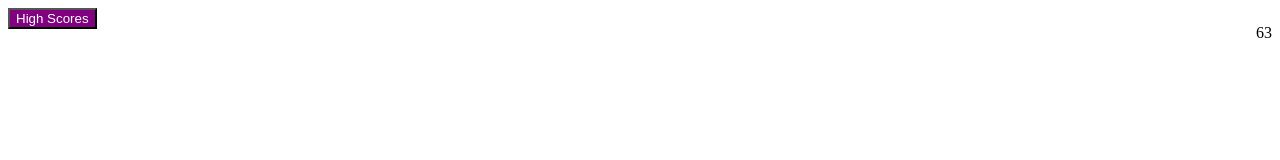
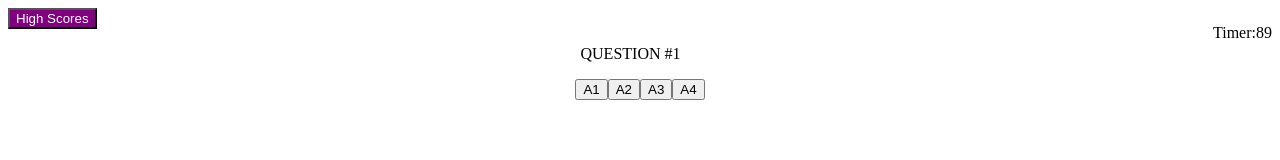
Before and after one commit to Mbogaert/coding-quiz, a plain HTML site: page index.HTML in a window 1280 px wide. Both pictures are taken after a click on the button "Start Quiz". Drawn offline with Linux system fonts and the light colour scheme.

Commit message:
fixed length typo, first question appears when quiz starts

```diff
--- a/assets/css/style.css
+++ b/assets/css/style.css
@@ -1,7 +1,8 @@
 
 
-header p {
+header div {
   float: right;
+  display: flex;
 }
 
 #highScore {
--- a/assets/js/script.js
+++ b/assets/js/script.js
@@ -57,13 +57,12 @@ var questionsArr = [
 var startQuiz = function() {
     mainQuiz.innerHTML = "";
     timer();
-    debugger;
     startQuestions();
 }
 
 function startQuestions() {
     // creating the questions
-    if (presentQuestion < questionsArr.lenght) {
+    if (presentQuestion < questionsArr.length) {
         var showQuestion = document.createElement("ul");
         showQuestion.className = "question";
         showQuestion.innerText = questionsArr[presentQuestion].question;
@@ -114,5 +113,5 @@ function timer() {
             clearInterval(timeInterval);
             // enterHighScore();
         }
-    }, 100);
+    }, 1000);
 };
--- a/index.HTML
+++ b/index.HTML
@@ -12,7 +12,9 @@
 
     <header>
         <button id="highScore">High Scores</button>
-        <p id="timer"></p>
+        <div>
+        <p>Timer:</p><p id="timer">0</p>
+        </div>
     </header>
 
     <main>
```
